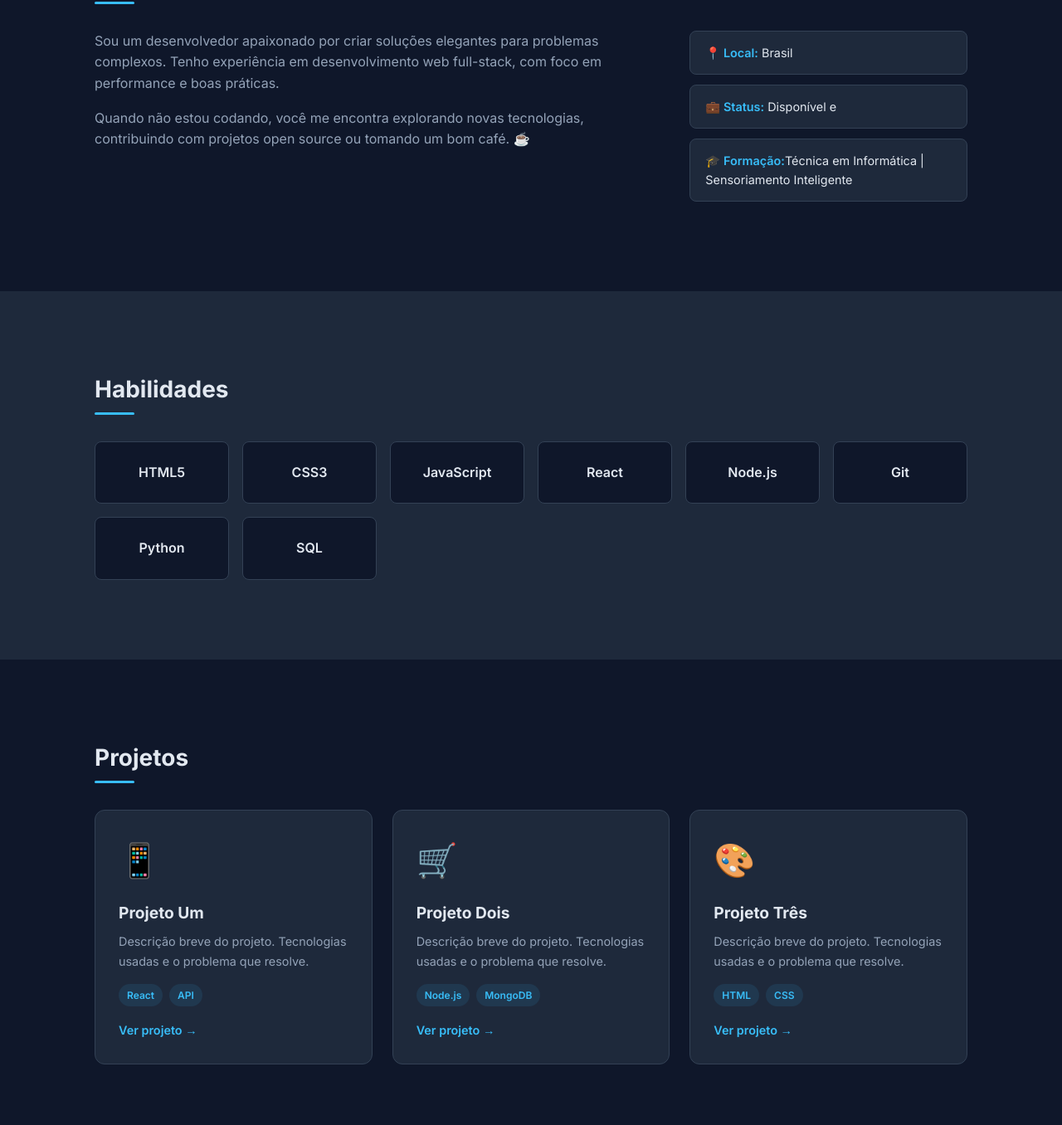
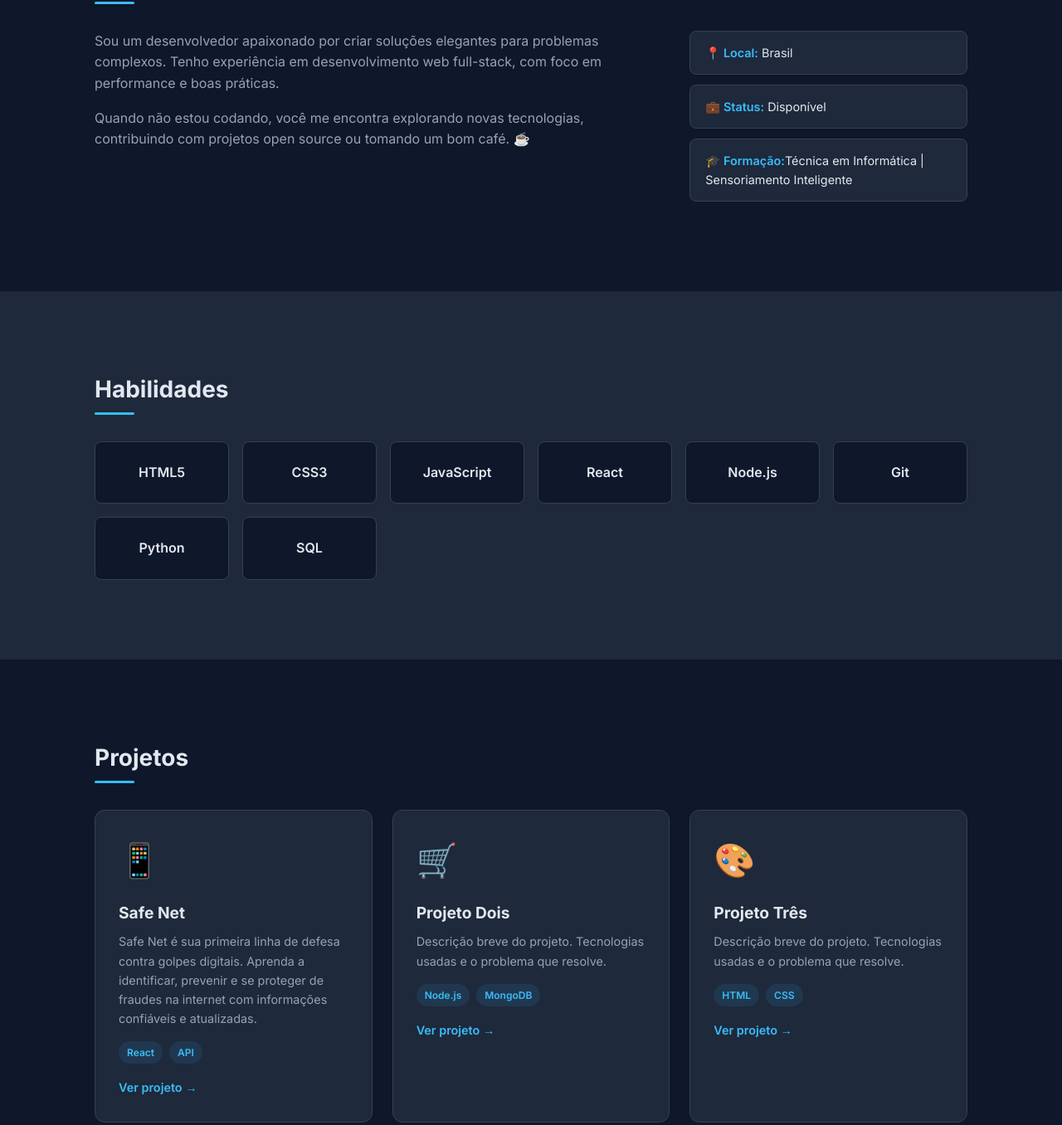
Before and after one commit to LayaneBrandao/seu-usuario.github.io, a plain HTML site: page index.html in a window 1280 px wide. Shown: the part 944-2300 px from the top of the page at 83% size. Drawn offline with Linux system fonts and the light colour scheme.

Commit message:
Update index.html

```diff
--- a/index.html
+++ b/index.html
@@ -57,7 +57,7 @@
         </div>
         <div class="sobre-info">
           <div class="info-item"><span>📍 Local:</span> Brasil</div>
-          <div class="info-item"><span>💼 Status:</span> Disponível e</div>
+          <div class="info-item"><span>💼 Status:</span> Disponível </div>
           <div class="info-item"><span>🎓 Formação:</span>Técnica em Informática | Sensoriamento Inteligente </div>
         </div>
       </div>
@@ -88,10 +88,10 @@
       <div class="projetos-grid">
         <article class="projeto-card">
           <div class="projeto-img">📱</div>
-          <h4>Projeto Um</h4>
-          <p>Descrição breve do projeto. Tecnologias usadas e o problema que resolve.</p>
+          <h4>Safe Net</h4>
+          <p>Safe Net é sua primeira linha de defesa contra golpes digitais. Aprenda a identificar, prevenir e se proteger de fraudes na internet com informações confiáveis e atualizadas.</p>
           <div class="tags"><span>React</span><span>API</span></div>
-          <a href="#" class="projeto-link">Ver projeto →</a>
+          <a href="https://joaomario793.github.io/SAFENET./" class="projeto-link">Ver projeto →</a>
         </article>
         <article class="projeto-card">
           <div class="projeto-img">🛒</div>
```
